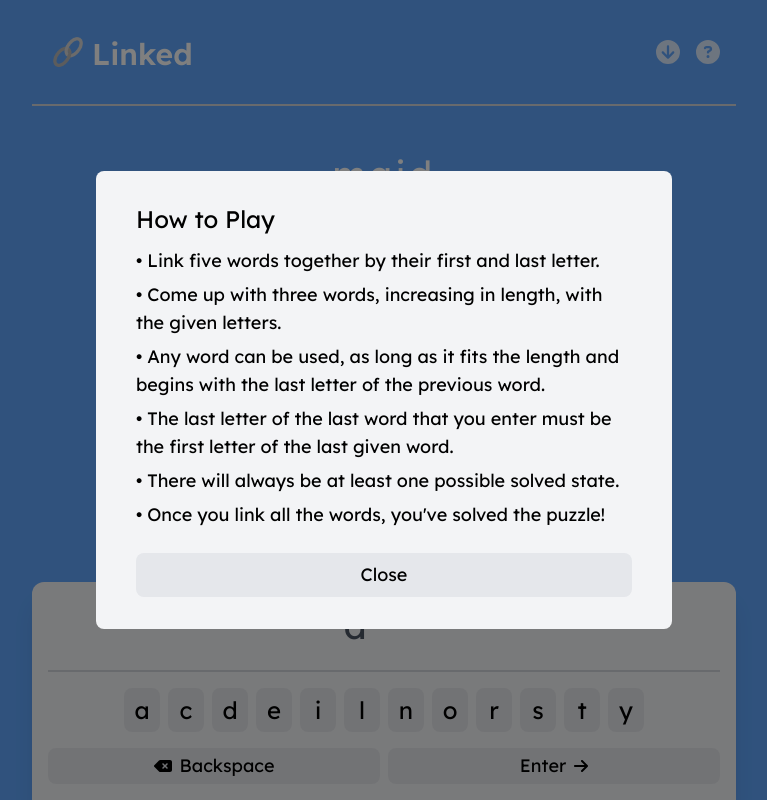
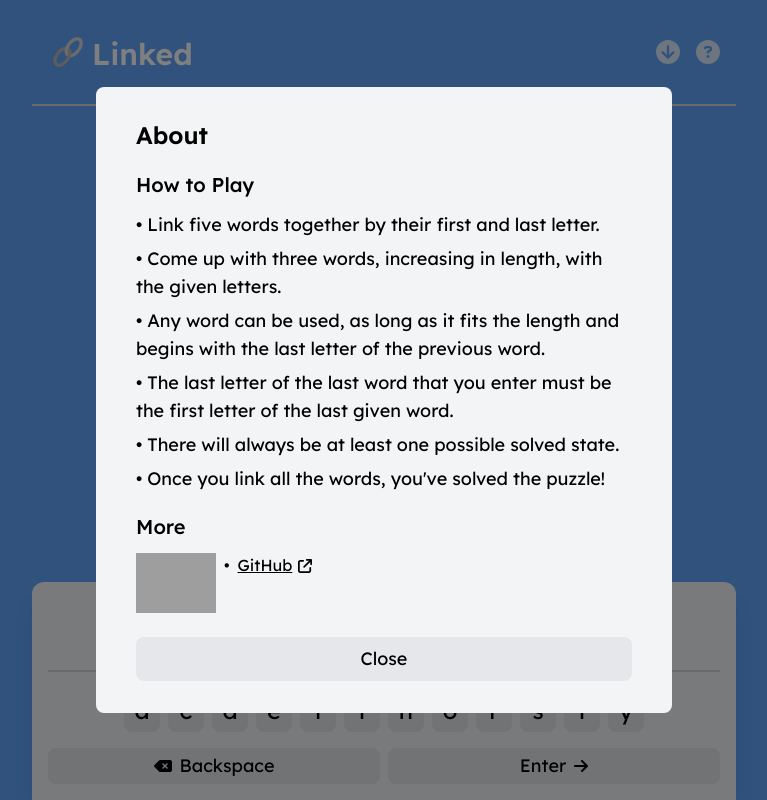
Before and after one commit to jakeo-dev/linked-web, a Next.js app: page / in a window 1280 px wide. Both pictures are taken after a click on the button 964 px from the left and 52 px from the top of the page. Shown: the whole page, without its empty margins (256-1023 px from the left). Built offline with nearby package versions, Linux system fonts and the light colour scheme; grey boxes are pictures that could not be loaded.

Commit message:
finally hopefully fix deployment error

```diff
--- a/src/pages/index.tsx
+++ b/src/pages/index.tsx
@@ -9,6 +9,7 @@ import {
   faArrowCircleDown,
   faArrowRight,
   faArrowRotateRight,
+  faArrowUpRightFromSquare,
   faCircleQuestion,
   faDeleteLeft,
   faFaceSurprise,
@@ -286,7 +287,9 @@ export default function Home() {
         className={`bg-black/50 flex items-center justify-center absolute top-0 left-0 h-screen w-full z-10 px-6 ${howPlayVisible}`}
       >
         <div className="bg-gray-100 w-[36rem] rounded-lg px-10 py-8">
-          <h1 className="text-2xl">How to Play</h1>
+          <h1 className="text-2xl font-semibold">About</h1>
+
+          <h2 className="text-xl font-medium mt-5">How to Play</h2>
           <p className="text-lg mt-3">• Link five words together by their first and last letter.</p>
           <p className="text-lg mt-1.5">
             • Come up with three words, increasing in length, with the given letters.
@@ -303,6 +306,27 @@ export default function Home() {
             • There will always be at least one possible solved state.
           </p>
           <p className="text-lg mt-1.5">• Once you link all the words, you've solved the puzzle!</p>
+
+          <h2 className="text-xl font-medium mt-5">More</h2>
+          <div className="flex text-center mt-3">
+            <a
+              className="hover:drop-shadow-md active:drop-shadow-none transition"
+              href="https://jakeo.dev"
+              target="_blank"
+            >
+              <img src="https://www.jakeo.dev/logos/bunny-jakeo-wordmark.png" className="w-20" />
+            </a>
+            <span className="mx-2">•</span>
+            <a
+              className="hover:text-blue-600 underline hover:decoration-wavy hover:decoration-1 transition-all"
+              href="https://github.com/jakeo-dev/linked-web"
+              target="_blank"
+            >
+              GitHub
+              <FontAwesomeIcon className="text-sm ml-1.5" icon={faArrowUpRightFromSquare} />
+            </a>
+          </div>
+
           <div className="flex mt-6">
             <Button
               className="w-full"
@@ -347,9 +371,11 @@ export default function Home() {
         <div className="flex border-b-2 border-gray-300 w-full md:w-[44rem] px-2 md:px-4 pb-6 md:pb-8 mb-10 md:mb-12">
           <div className="flex">
             <Image
-              className="w-10 h-10 mr-1"
-              src={require("/images/icon-colorless-transparent.png")}
+              className="mr-1"
+              src="/images/icon-colorless-transparent.png"
               alt="Linked icon"
+              width={40}
+              height={40}
             />
             <h1 className="text-3xl text-white font-semibold pt-1">Linked</h1>
           </div>
```
Also changed, not shown: 1 other file (tests, documents, lock files or other folders).
